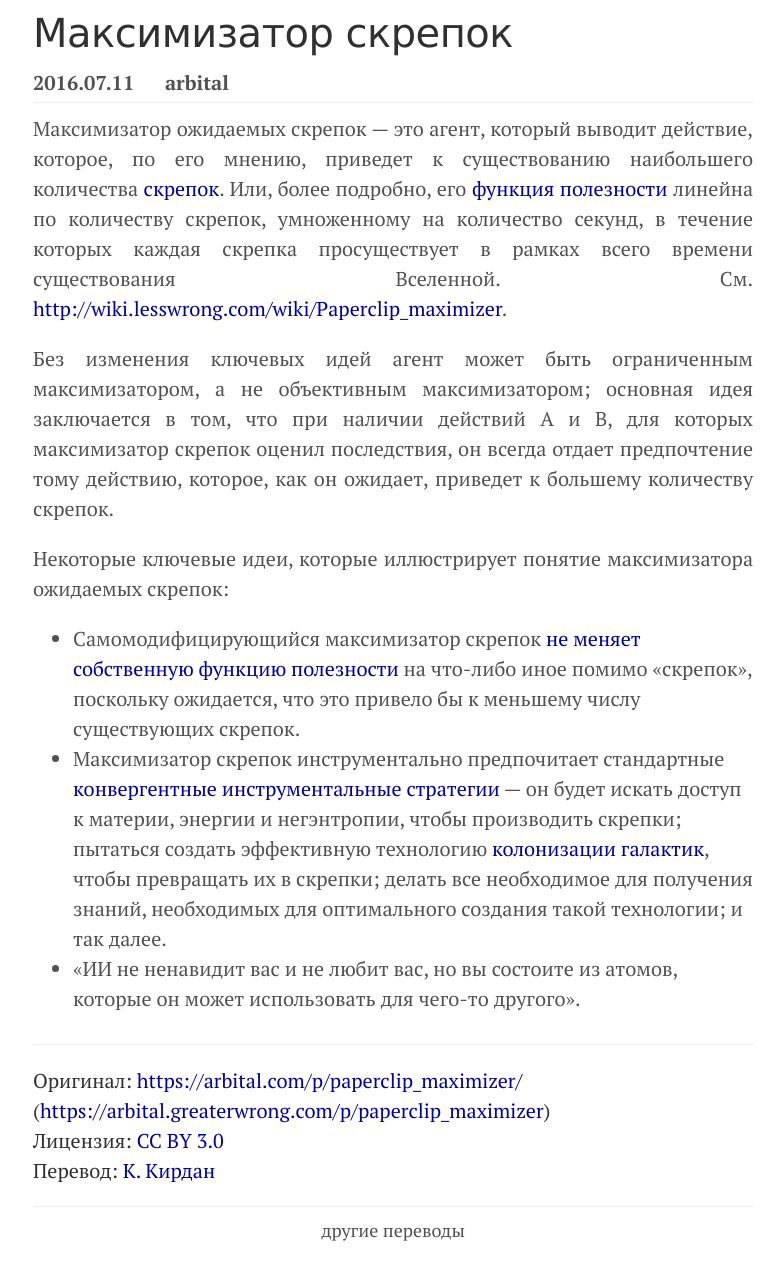
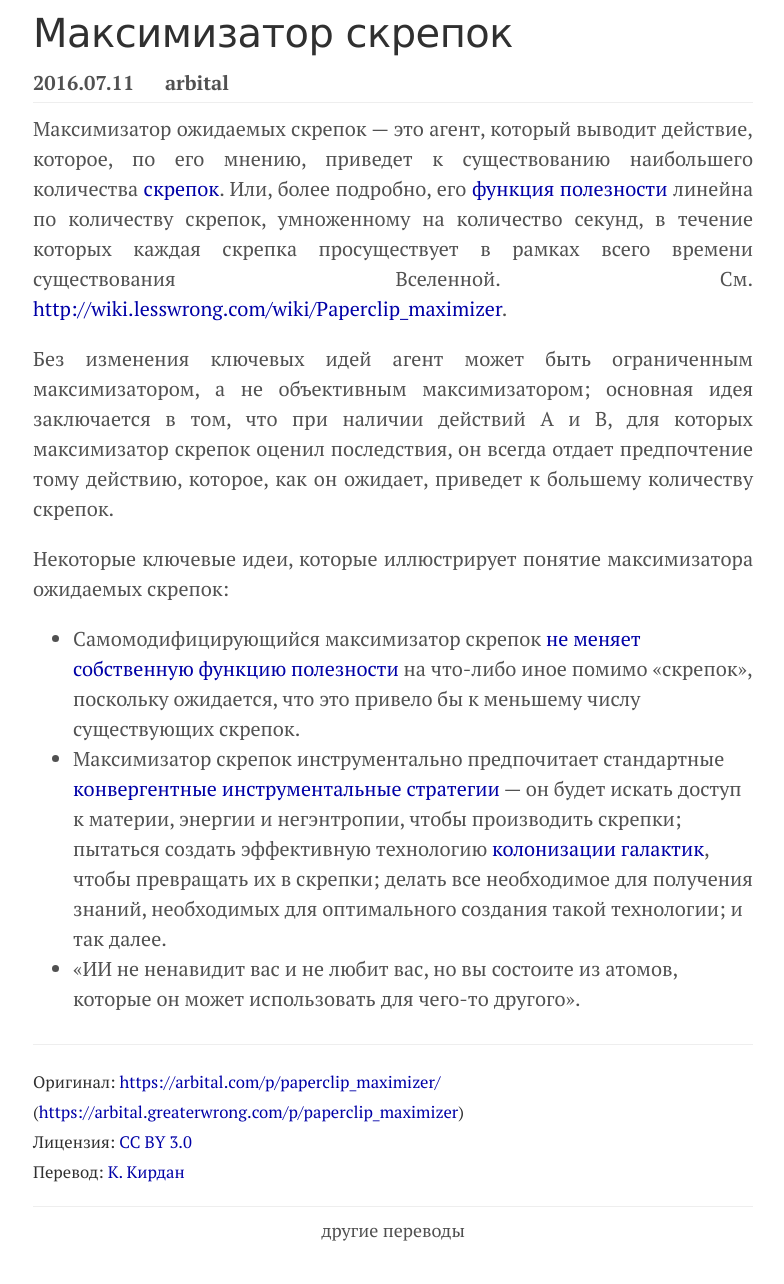
Before and after one commit to KKirdan/kkirdan.github.io, a Jekyll site: the page built from translations/arbital/paperclip-maximizer.md, in a window 1280 px wide. Shown: the whole page, without its empty margins (247-1031 px from the left). Built offline with Jekyll 4.4.1, drawn with Linux system fonts in a browser that asks for light colours.

Commit message:
Update translation.html

```diff
--- a/_layouts/translation.html
+++ b/_layouts/translation.html
@@ -8,18 +8,18 @@ layout: default
 {{ content }}
 
 <hr>
-<span class="post-tags">
+<span class="post-tags"><small>
   Оригинал: <a href="{{ page.original }}">{% if page.original_title %}{{ page.original_title }}{% else %}{{ page.original }}{% endif %}</a>{% if page.original2 %} (<a href="{{ page.original2 }}">{{ page.original2 }}</a>){% endif %}<br>
   {% if page.license %}Лицензия: <a href="{{ page.license[1] }}">{{ page.license[0] }}</a><br>{% endif %}
-  {% if page.translated_by %}Перевод: {% if page.translated_by == "К. Кирдан" %}<a href="{{ site.url }}">{{ page.translated_by }}</a>{% else %}{{ page.translated_by | join: ", " }}{% endif %}<br>{% endif %}
+  {% if page.translated_by %}Перевод: {% if page.translated_by == "К. Кирдан" %}<a href="{{ site.url | absolute_url }}">{{ page.translated_by }}</a>{% else %}{{ page.translated_by | join: ", " }}{% endif %}<br>{% endif %}
   {% if page.edited_by %}Редактура: {{ page.edited_by | join: ", " }}{% if page.edited_what %} ({{ page.edited_what }}){% endif %}<br>{% endif %}
   {% if page.last_update %}Последнее обновление: {{ page.last_update }}<br>{% endif %}
   {% if page.edit %}Предложить правки можно <a href="{{ page.edit }}">здесь</a><br>{% endif %}
   {{ page.comment }}
-</span>
+</small></span>
 
-<div style="padding-top: 0.5rem; padding-bottom: 1rem; margin-top: 0.5rem; border-top: 1px solid #eee;">
+<div style="padding-top: 0.5rem; padding-bottom: 1rem; margin-top: 0.2rem; border-top: 1px solid #eee;">
   <p style="text-align: center; font-size:18px;">
-  <a href="index.html" style="color: #505050;">другие переводы</a>
+  <a href="{{ site.url | absolute_url }}/translations/index.html" style="color: #505050;">другие переводы</a>
   </p>
 </div>
```
